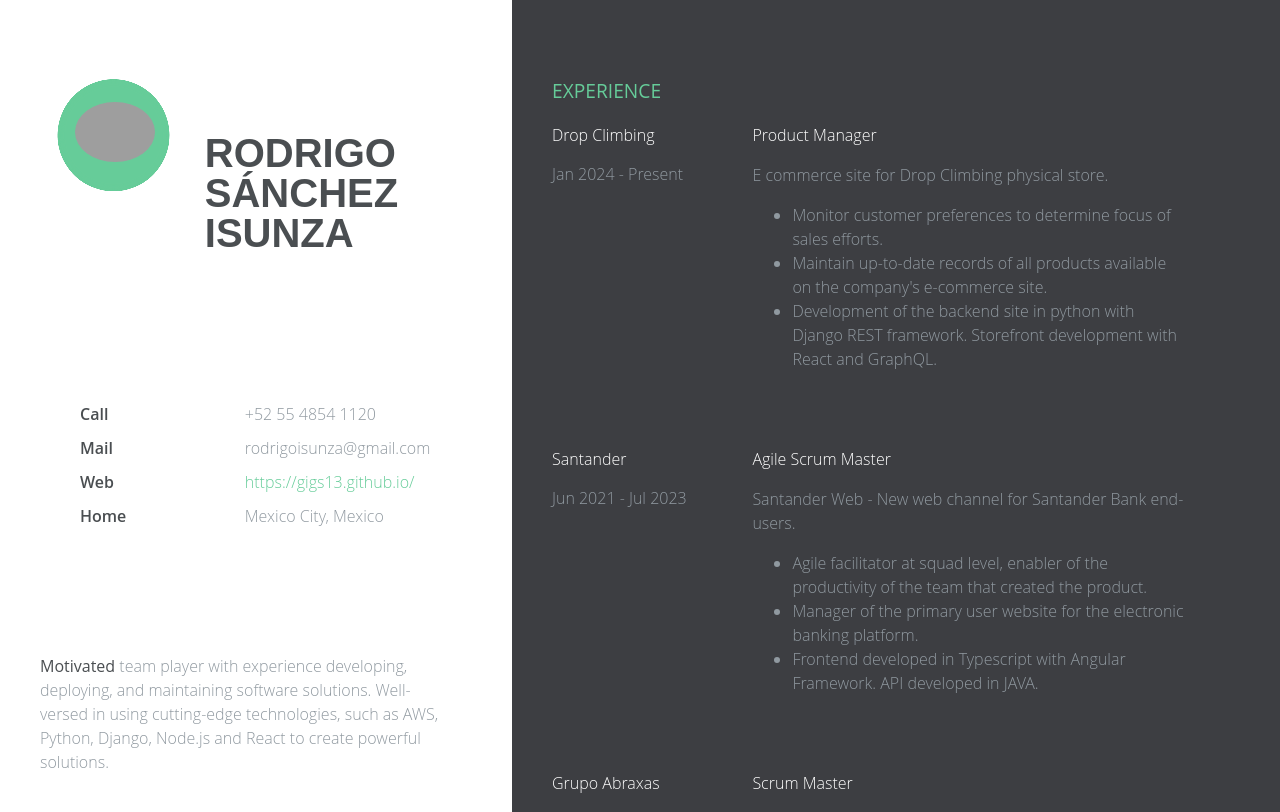
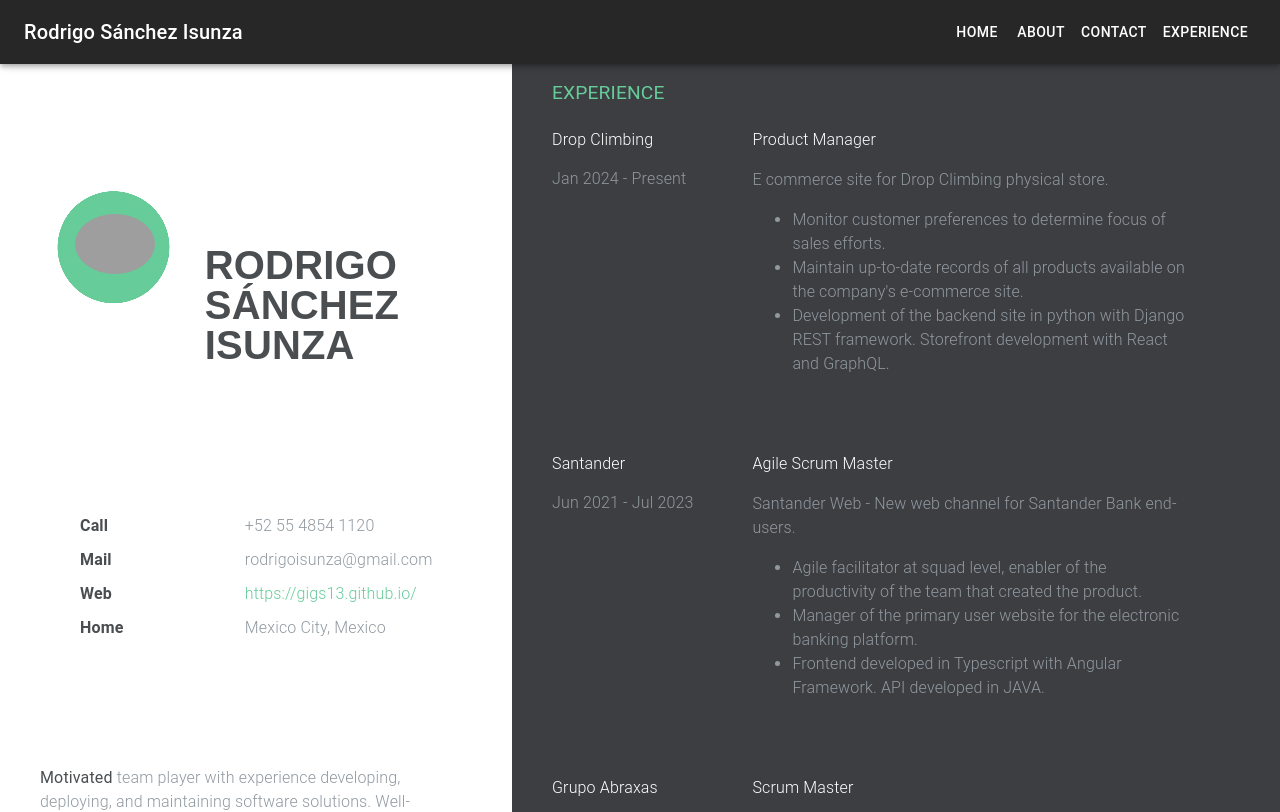
Before and after one commit to gigs13/gigs13.github.io, a React (Create React App) app in the folder app/: page / in a window 1280 px wide. Shown: the top 812 px of the page. Built offline with nearby package versions, Linux system fonts and the light colour scheme; grey boxes are pictures that could not be loaded.

Commit message:
Add seo implementation and changed title and icon with helmet

```diff
--- a/app/src/App.js
+++ b/app/src/App.js
@@ -1,4 +1,7 @@
 import "./App.css";
+import { HelmetProvider } from "react-helmet-async";
+import SEO from "./components/seo";
+import Navbar from "./components/navbar";
 import Animacion from "./components/animacion";
 import Nombre from "./components/nombre";
 import Contacto from "./components/contacto";
@@ -24,18 +27,17 @@ const me = {
 
 function App() {
   return (
-    <html>
-      <head>
-        <meta
-          name="viewport"
-          content="width=device-width, initial-scale=1, maximum-scale=1"
-        ></meta>
-        {/* <script src="https://cdnjs.cloudflare.com/ajax/libs/gsap/1.18.0/TweenMax.min.js" ></script> */}
-      </head>
+    <HelmetProvider>
+      <SEO
+        title="Rodrigo Sánchez Isunza"
+        description="My resume app created with Facebook library."
+        name="Rodrigo's resume"
+        type="resume"
+      />
 
       <div className="resume-wrapper">
         <section className="profile section-padding">
-          {" "}
+          <Navbar />
           {/* Sección de presentación */}
           <Animacion />
           <Nombre user={me} />
@@ -56,7 +58,7 @@ function App() {
           </div>
         </section>
       </div>
-    </html>
+    </HelmetProvider>
   );
 }
 
--- /dev/null
+++ b/app/src/components/navbar.js
@@ -0,0 +1,132 @@
+import * as React from "react";
+import PropTypes from "prop-types";
+import AppBar from "@mui/material/AppBar";
+import Box from "@mui/material/Box";
+import CssBaseline from "@mui/material/CssBaseline";
+import Divider from "@mui/material/Divider";
+import Drawer from "@mui/material/Drawer";
+import IconButton from "@mui/material/IconButton";
+import List from "@mui/material/List";
+import ListItem from "@mui/material/ListItem";
+import ListItemButton from "@mui/material/ListItemButton";
+import ListItemText from "@mui/material/ListItemText";
+import MenuIcon from "@mui/icons-material/Menu";
+import Toolbar from "@mui/material/Toolbar";
+import Typography from "@mui/material/Typography";
+import Button from "@mui/material/Button";
+import { ThemeProvider, createTheme } from "@mui/material/styles";
+
+const drawerWidth = 240;
+const navItems = ["Home", "About", "Contact", "Experience"];
+
+function Navbar(props) {
+  const { window } = props;
+  const [mobileOpen, setMobileOpen] = React.useState(false);
+
+  const handleDrawerToggle = () => {
+    setMobileOpen((prevState) => !prevState);
+  };
+
+  const drawer = (
+    <Box onClick={handleDrawerToggle} sx={{ textAlign: "center" }}>
+      <Typography variant="h6" sx={{ my: 2 }}>
+        Rodrig Sánchez Isunza
+      </Typography>
+      <Divider />
+      <List>
+        {navItems.map((item) => (
+          <ListItem key={item} disablePadding>
+            <ListItemButton sx={{ textAlign: "center" }}>
+              <ListItemText primary={item} />
+            </ListItemButton>
+          </ListItem>
+        ))}
+      </List>
+    </Box>
+  );
+
+  const container =
+    window !== undefined ? () => window().document.body : undefined;
+
+  const darkTheme = createTheme({
+    palette: {
+      mode: "dark",
+      primary: {
+        main: "#1976d2",
+      },
+    },
+  });
+
+  return (
+    <Box sx={{ display: "flex" }}>
+      <ThemeProvider theme={darkTheme}>
+        <CssBaseline />
+        <AppBar component="nav" color="primary">
+          <Toolbar>
+            <IconButton
+              color="inherit"
+              aria-label="open drawer"
+              edge="start"
+              onClick={handleDrawerToggle}
+              sx={{ mr: 2, display: { sm: "none" } }}
+            >
+              <MenuIcon />
+            </IconButton>
+            <Typography
+              variant="h6"
+              component="div"
+              sx={{
+                flexGrow: 1,
+                textAlign: "left",
+                display: { xs: "none", sm: "block" },
+              }}
+            >
+              Rodrigo Sánchez Isunza
+            </Typography>
+            <Box sx={{ display: { xs: "none", sm: "block" } }}>
+              {navItems.map((item) => (
+                <Button key={item} sx={{ color: "#fff" }}>
+                  {item}
+                </Button>
+              ))}
+            </Box>
+          </Toolbar>
+        </AppBar>
+        <nav>
+          <Drawer
+            container={container}
+            variant="temporary"
+            open={mobileOpen}
+            onClose={handleDrawerToggle}
+            ModalProps={{
+              keepMounted: true, // Better open performance on mobile.
+            }}
+            sx={{
+              display: { xs: "block", sm: "none" },
+              "& .MuiDrawer-paper": {
+                boxSizing: "border-box",
+                width: drawerWidth,
+              },
+            }}
+          >
+            {drawer}
+          </Drawer>
+        </nav>
+        <Box component="main" sx={{ p: 3 }}>
+          <Toolbar />
+          <Typography />
+        </Box>
+      </ThemeProvider>
+    </Box>
+  );
+}
+
+Navbar.propTypes = {
+  /**
+   * Injected by the documentation to work in an iframe.
+   * You won't need it on your project.
+   */
+  window: PropTypes.func,
+};
+
+export default Navbar;
--- /dev/null
+++ b/app/src/components/seo.js
@@ -0,0 +1,29 @@
+import React from "react";
+import logo from "../assets/logo/favicon.ico";
+import { Helmet } from "react-helmet-async";
+export default function SEO({ title, description, name, type }) {
+  return (
+    <Helmet>
+      {/* Standard metadata tags */}
+      <title>{title}</title>
+      <meta name="description" content={description} />
+      <meta
+        name="viewport"
+        content="width=device-width, initial-scale=1, maximum-scale=1"
+      />
+      <link rel="icon" href={logo} />
+      {/* End standard metadata tags */}
+      {/* Facebook tags */}
+      <meta property="og:type" content={type} />
+      <meta property="og:title" content={title} />
+      <meta property="og:description" content={description} />
+      {/* End Facebook tags */}
+      {/* Twitter tags */}
+      <meta name="twitter:creator" content={name} />
+      <meta name="twitter:card" content={type} />
+      <meta name="twitter:title" content={title} />
+      <meta name="twitter:description" content={description} />
+      {/* End Twitter tags */}
+    </Helmet>
+  );
+}
```
Also changed, not shown: 1 other file (tests, documents, lock files or other folders).
